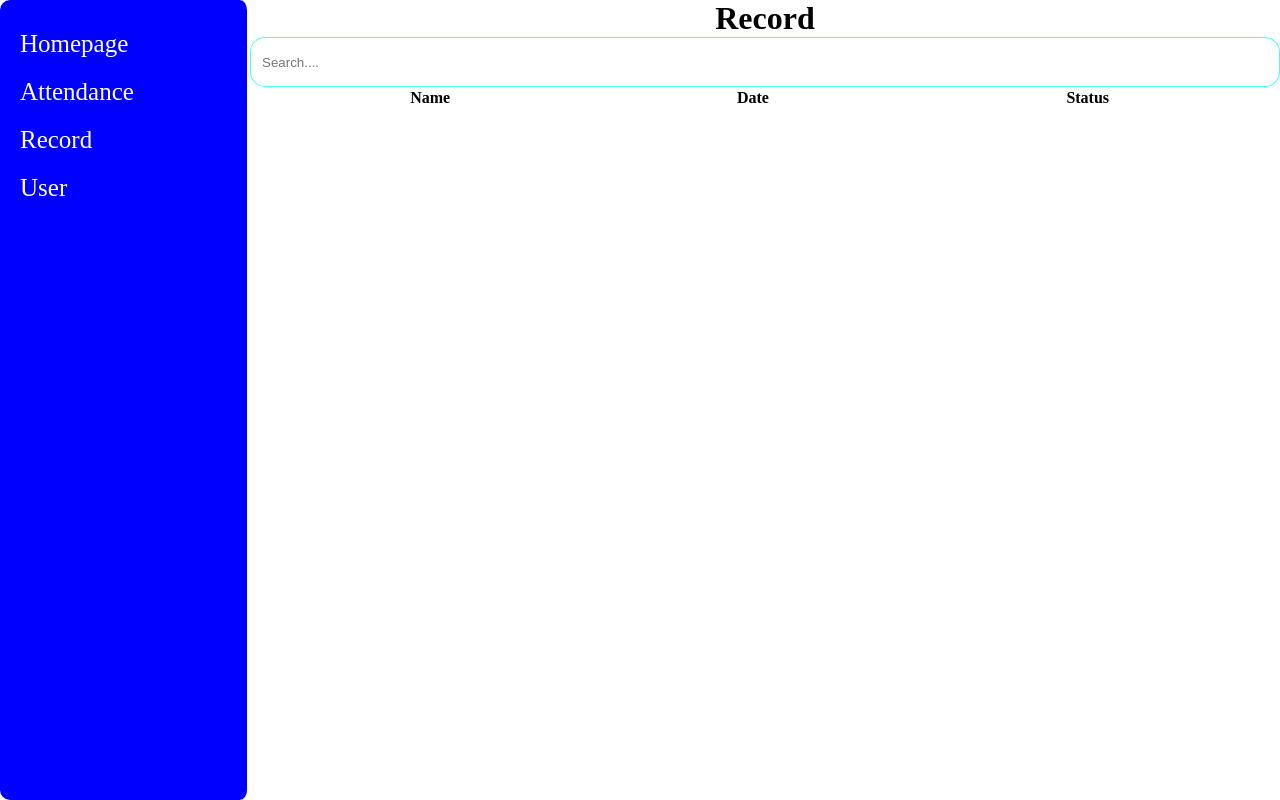
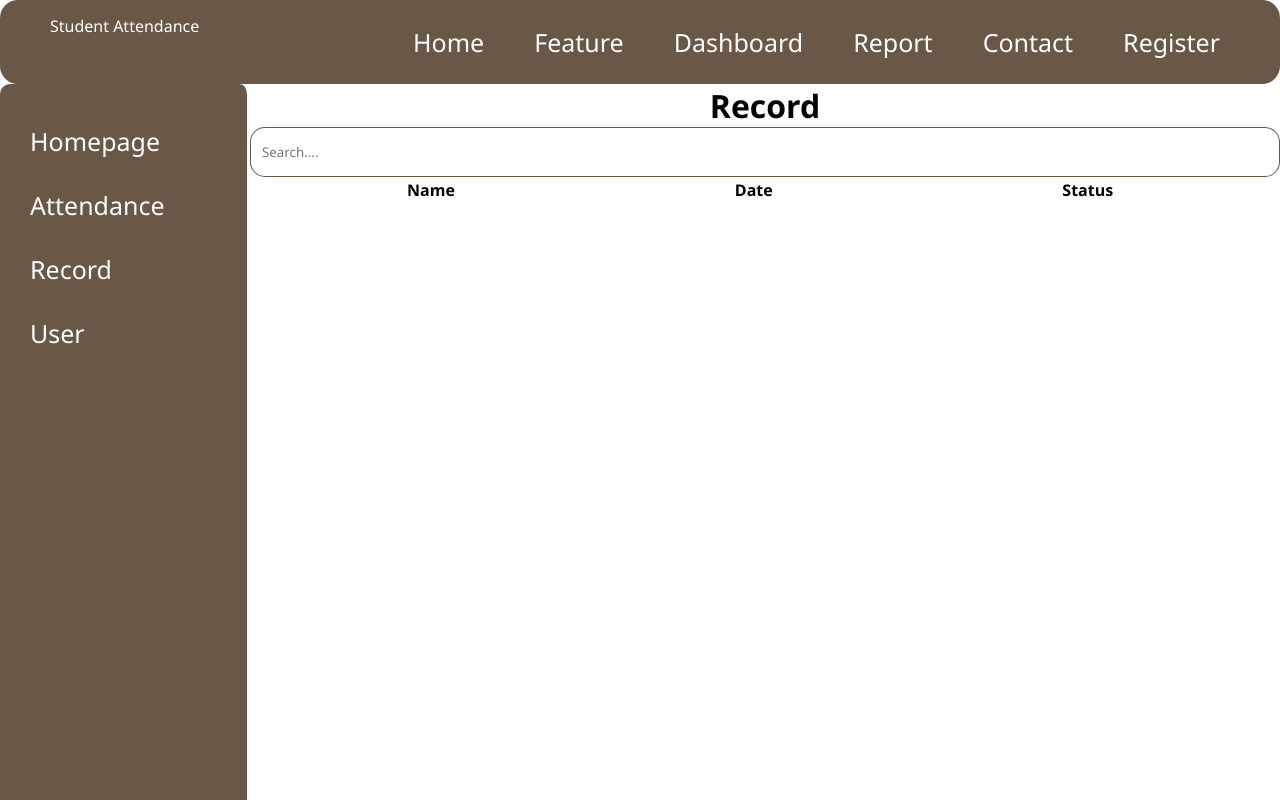
Before and after one commit to starra-dev/attendance_main, a Python web app: template template/record.html in a window 1280 px wide. Run offline with Jinja, Linux system fonts and the light colour scheme; the template is opened without the code that fills it, so the values that code supplies are empty.

Commit message:
basic change

```diff
--- a/static/landingpage.css
+++ b/static/landingpage.css
@@ -72,7 +72,7 @@ body {
     font-weight: bold;
 }
 :root {
-  --pink: #ff5fa2;
+  --brown:#311803b9;
   --green: #2ecc71;
   --dark-grey: #444;
   --light-bg: #f9f9f9;
--- a/static/record.css
+++ b/static/record.css
@@ -2,8 +2,25 @@
     margin: 0;
     padding: 0;
     box-sizing: border-box;
+    font-family: "Segoe UI", sans-serif;
+}
 
+.nav-links{
+    list-style: none;
+    display: flex;
+    gap: 30px;
+    align-items: center;
 }
+
+.navbar {
+    display: flex;
+    justify-content: space-between;
+    padding: 15px 50px;
+    background: #311803b9;
+    color: white;
+    border-radius: 18px;
+}
+
 .container{
     display: flex;
     background: rgba(255, 255, 255, 0.9);
@@ -12,7 +29,7 @@
 
 .sidebar{
     width: 250px;
-    background-color: blue;
+    background: #311803b9;
     color: white;
     padding: 20px;
     position:fixed;
@@ -35,7 +52,7 @@
 }
 
 .sidebar a:hover{
-    background-color:rgba(0, 255, 255, 0.726);
+    background: #310e03;
     border-radius: 10px;
 
 }
@@ -51,7 +68,7 @@ main{
 }
 .searchbar{
     width: 100%;
-    border: 1px solid rgba(0, 255, 255, 0.726);
+    border: 1px solid #311803b9;;
     padding: 11px;
     height: 50px;
     border-radius: 15px;
@@ -62,4 +79,16 @@ main{
 }
 li{
     font-size: 25px;
+    list-style-type: none;
+    margin: 10px;
+
 }
+.nav-links ul li{
+    text-align: right;
+
+}
+
+.nav-links a{
+    text-decoration: none;
+    color: white;
+}
--- a/template/record.html
+++ b/template/record.html
@@ -4,12 +4,22 @@
     <meta charset="UTF-8">
     <meta name="viewport" content="width=device-width, initial-scale=1.0">
     <link rel="stylesheet" href="/static/record.css">
-    <title>Document</title>
+    <title>Record</title>
 
 </head>
 
  <header>
-
+     <nav class="navbar">
+        <div class="logo">Student Attendance</div>
+        <ul class="nav-links">
+            <li><a href="#home">Home</a></li>
+            <li><a href="#feature">Feature</a></li>
+            <li><a href="#dashboard">Dashboard</a></li>
+            <li><a href="#report">Report</a></li>
+            <li><a href="#contact">Contact</a></li>
+            <li><a href="#register">Register</a></li>
+        </ul>
+    </nav>
  </header>
 
 <body>
```
Also changed, not shown: app/database.py (deleted, +0 -16 lines), app/models.py (+0 -12 lines), app/route.py (+2 -13 lines), static/login.css (+34 -0 lines), static/register.css (+9 -4 lines), template/login.html (+28 -0 lines), template/register.html (+15 -10 lines).
